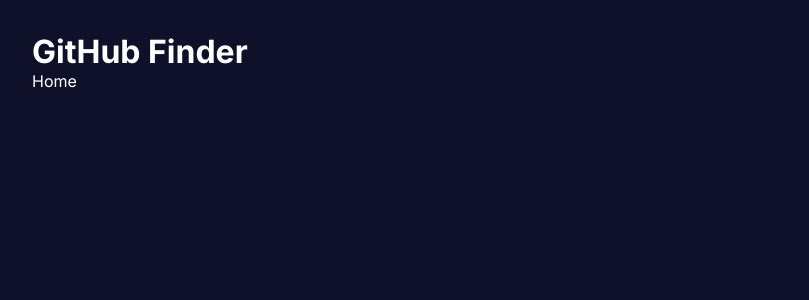
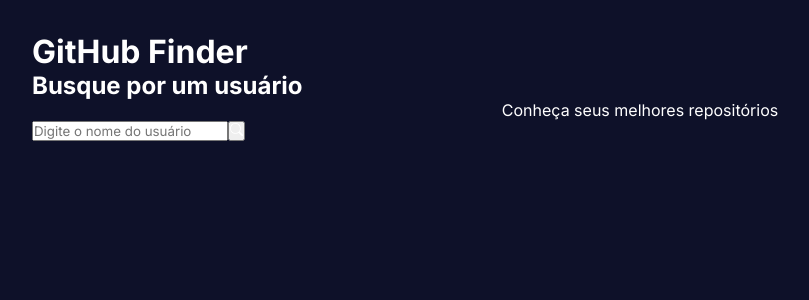
Before and after one commit to luanhmilano/github-finder, a React (Vite) app: page / in a window 1280 px wide. Shown: the top 300 px of the page, without its empty margins (0-809 px from the left). Built offline with nearby package versions, Linux system fonts and the light colour scheme.

Commit message:
criando o componente de busca

```diff
--- /dev/null
+++ b/src/components/Search.tsx
@@ -0,0 +1,18 @@
+import { BsSearch } from "react-icons/bs"
+
+const Search = () => {
+  return (
+    <div>
+        <h2>Busque por um usuário</h2>
+        <p>Conheça seus melhores repositórios</p>
+        <div>
+            <input type="text" placeholder='Digite o nome do usuário' />
+            <button>
+                <BsSearch />
+            </button>
+        </div>
+    </div>
+  )
+}
+
+export default Search
--- a/src/routes/Home.tsx
+++ b/src/routes/Home.tsx
@@ -1,8 +1,10 @@
-import React from 'react'
+import Search from "../components/Search"
 
 const Home = () => {
   return (
-    <div>Home</div>
+    <div>
+      <Search />
+    </div>
   )
 }
 
```
